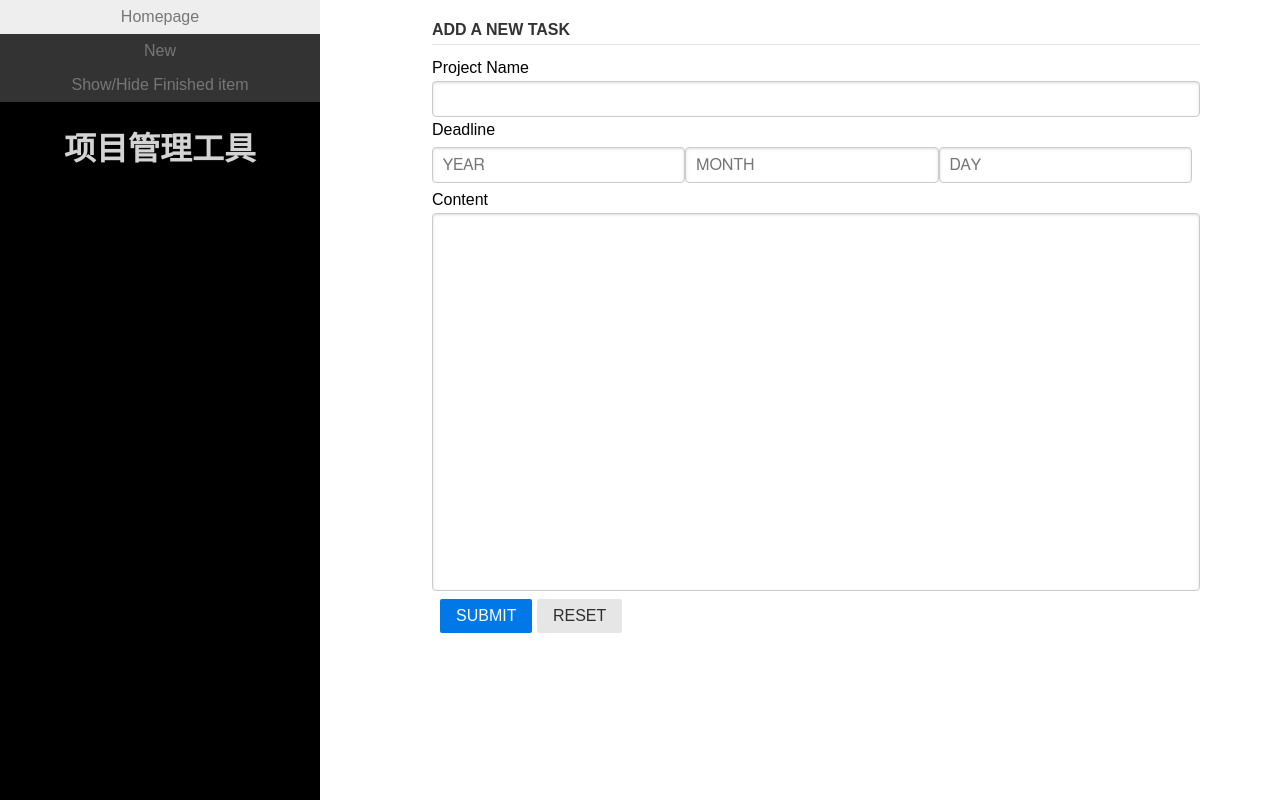
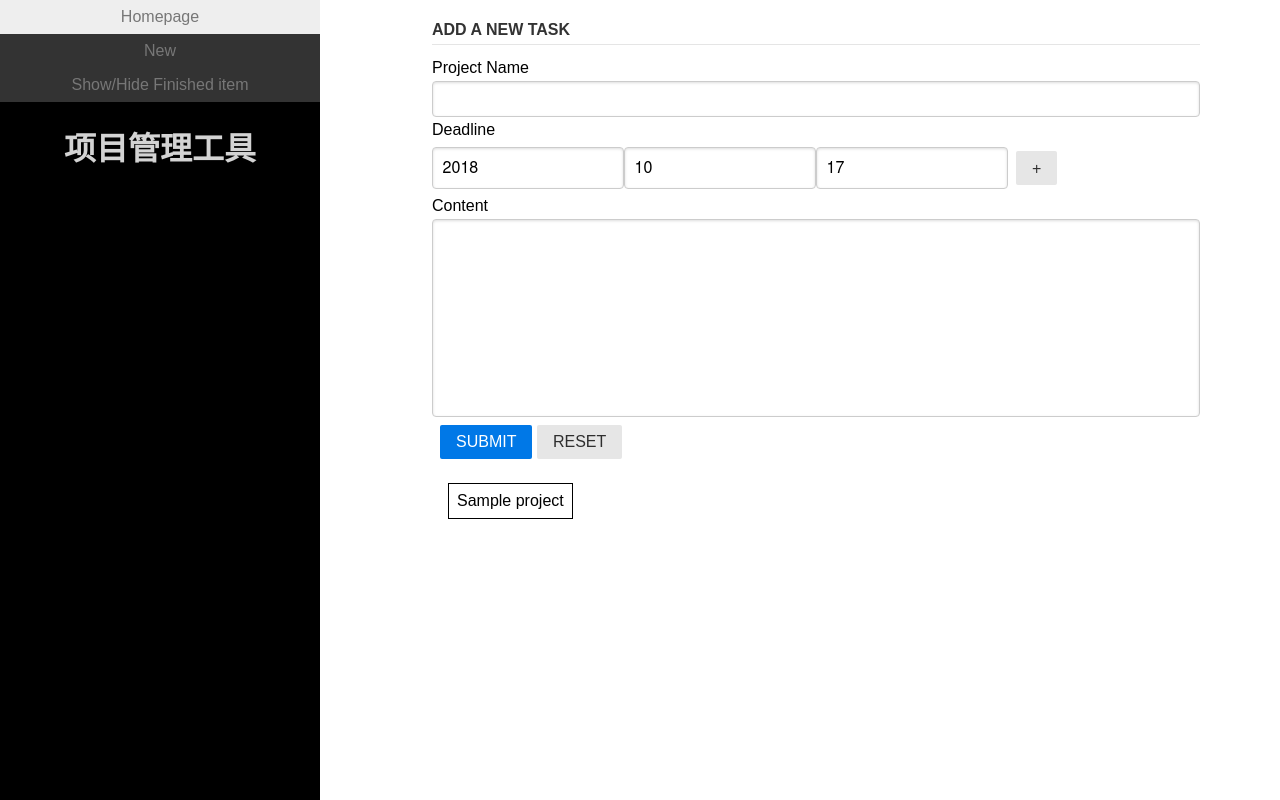
Before and after one commit to Curt-H/projectmanager, a Flask app: template flasky/app/templates/task_new.html in a window 1280 px wide. Run offline with Flask 2, Linux system fonts and the light colour scheme; the template is opened without the code that fills it: most values are stand-ins (such as "Sample title", 1, 10 or a date in 2020).

Commit message:
ADD new function on add new page
1. Auto fill date form
2. list all exist projectname
3. add a small button which can add day num

```diff
--- a/config.ini
+++ b/config.ini
@@ -1 +1 @@
-{"show_finished_item": true}
+{"show_finished_item": false}
--- a/flasky/app/static/css/index.css
+++ b/flasky/app/static/css/index.css
@@ -21,3 +21,20 @@
 .flex-item {
     background: lightgray;
 }
+
+.project-list {
+    display: inline-block;
+    margin-left: 1rem;
+    margin-right: 1rem;
+    padding: 0.5rem;
+    border: solid 0.05rem;
+}
+
+.project-list:hover {
+    color: yellow;
+    background-color: black;
+}
+
+#id-add-day {
+    margin: 0.5rem;
+}
--- /dev/null
+++ b/flasky/app/static/js/new.js
@@ -0,0 +1,48 @@
+let bindProjectClick = function () {
+    let projectList = e('#id-project-list')
+    projectList.addEventListener('click', function (t) {
+        let target = t.target
+        log(target)
+        if (target.classList.contains('project-list')) {
+            let project = target.innerHTML
+            let formProject = e('#id-project')
+            formProject.value = project
+        } else {
+            log('没点击到文本')
+        }
+
+    })
+}
+
+let bindDayAddClick = function () {
+    let addBtn = e('#id-add-day')
+    addBtn.addEventListener('click', function (t) {
+        let day = e('#id-day')
+        day.value = parseInt(day.value) + 1
+    })
+}
+
+let getDate = function () {
+    let myDate = new Date()
+    yy = myDate.getFullYear()
+    mm = myDate.getMonth() +1
+    dd = myDate.getDate()
+
+    let formYY = e('#id-year')
+    let formMM = e('#id-month')
+    let formDD = e('#id-day')
+
+    formYY.value = yy
+    formMM.value = mm
+    formDD.value = dd
+}
+
+
+let __main = function () {
+    getDate()
+    bindProjectClick()
+    bindDayAddClick()
+}
+
+
+__main()
--- a/flasky/app/templates/task_new.html
+++ b/flasky/app/templates/task_new.html
@@ -22,18 +22,31 @@
             <input id='id-project' class="pure-input-1" name="project" type="text" autocomplete="off">
 
             <div class="pure-g">
-            <label for="id-year" class="pure-u-1">Deadline</label>
-            <input id='id-year' class="pure-input-1-3" name="year" type="text" placeholder="YEAR" autocomplete="off">
-            <input id='id-month' class="pure-input-1-3" name="month" type="text" placeholder="MONTH" autocomplete="off">
-            <input id='id-day' class="pure-input-1-3" name="day" type="text" placeholder="DAY" autocomplete="off">
+                <label for="id-year" class="pure-u-1">Deadline</label>
+                <input id='id-year' class="pure-input-1-4" name="year" type="text" placeholder="YEAR"
+                       autocomplete="off">
+                <input id='id-month' class="pure-input-1-4" name="month" type="text" placeholder="MONTH"
+                       autocomplete="off">
+                <input id='id-day' class="pure-input-1-4" name="day" type="text" placeholder="DAY" autocomplete="off">
+                <button id="id-add-day" class="pure-button" type="button">+</button>
             </div>
             <label for="id-content">Content</label>
-            <textarea id='id-content' class="pure-input-1" name="content" autocomplete="off" rows="20"></textarea>
+            <textarea id='id-content' class="pure-input-1" name="content" autocomplete="off" rows="10"></textarea>
 
             <div class="buttons">
                 <button class="pure-button pure-button-primary" type="submit">SUBMIT</button>
                 <button class="pure-button" type="reset">RESET</button>
             </div>
+            <div id="id-project-list">
+                {% for p in project %}
+                    <p class="project-list">{{ p }}</p>
+                {% endfor %}
+            </div>
         </fieldset>
     </form>
 {% endblock %}
+
+{% block script %}
+    <script src="{{ url_for('static', filename='js/base.js') }}"></script>
+    <script src="{{ url_for('static', filename='js/new.js') }}"></script>
+{% endblock %}
```
Also changed, not shown: flasky/app/main/public.py (+8 -1 lines).
